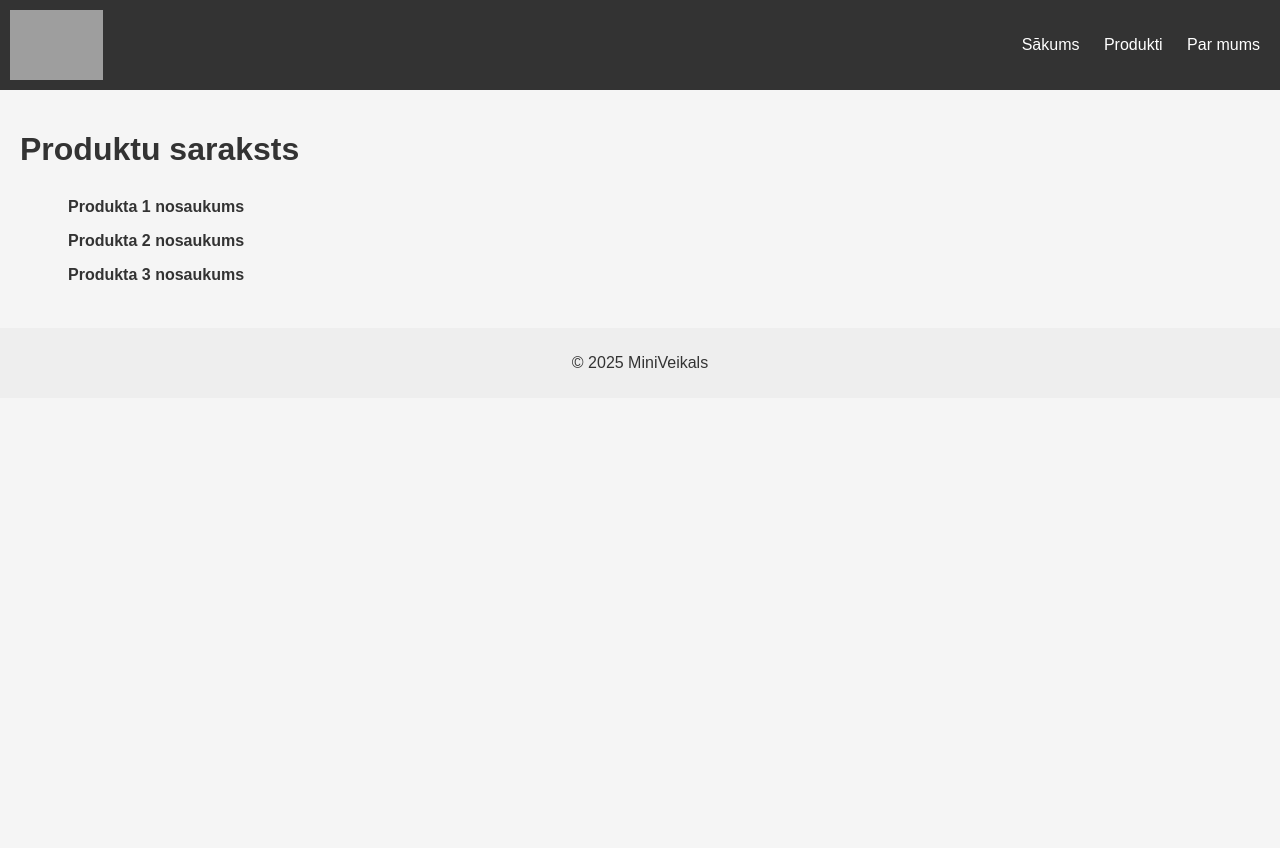
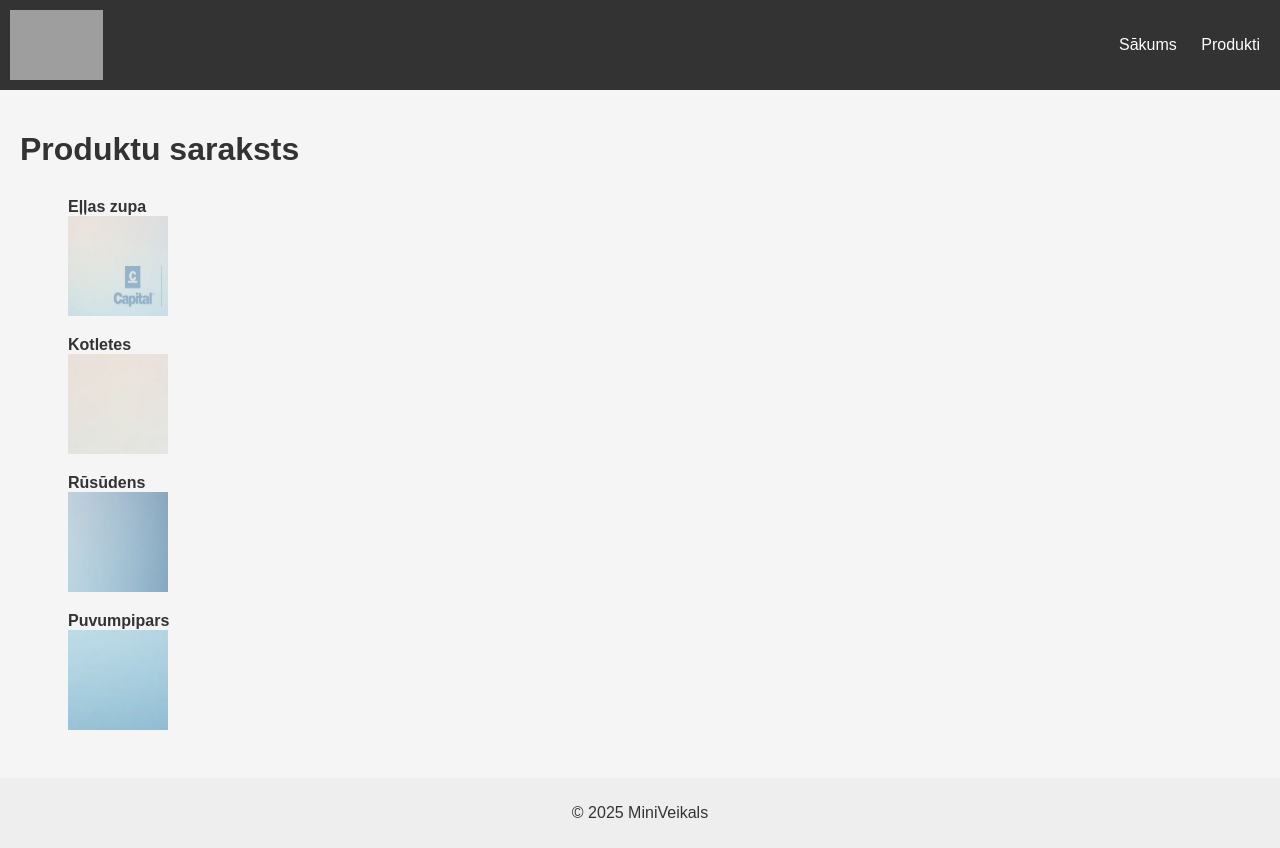
Before and after one commit to krtnt/Gus-veikals, a Flask app: page /produkti in a window 1280 px wide. Before the commit the page ends 368 px from the top, so only its background shows below. Run offline with Flask 3, Linux system fonts and the light colour scheme; data comes from the database, SQL or seed files in the repository; grey boxes are pictures that could not be loaded.

Commit message:
added dynamic products page and images

```diff
--- a/app.py
+++ b/app.py
@@ -19,11 +19,8 @@ def products():
     )
     products = cur.fetchall()
     conn.close()
+    print(products[0]['name'])
     return render_template("products.html", products=products)
-
-@app.route("/par-mums")
-def about():
-    return render_template("about.html")
 
 @app.route("/produkti/<int:product_id>")
 def products_show(product_id):
--- a/templates/about.html
+++ /dev/null
@@ -1,6 +0,0 @@
-{% extends "base.html" %}
-{% block title %}Par mums - MiniVeikals{% endblock %}
-{% block content %}
-    <h1>Par MiniVeikalu</h1>
-    <p>Mēs piedāvājam lieliskas lietas visiem!</p>
-{% endblock %}
--- a/templates/base.html
+++ b/templates/base.html
@@ -12,7 +12,6 @@
         <nav>
             <a href="/">Sākums</a>
             <a href="/produkti">Produkti</a>
-            <a href="/par-mums">Par mums</a>
         </nav>
     </header>
     <main>
--- a/templates/products.html
+++ b/templates/products.html
@@ -3,8 +3,13 @@
 {% block content %}
     <h1>Produktu saraksts</h1>
     <ul>
-        <li><a href="/produkti/1">Produkta 1 nosaukums</a></li>
-        <li><a href="/produkti/2">Produkta 2 nosaukums</a></li>
-        <li><a href="/produkti/3">Produkta 3 nosaukums</a></li>
+            {% for product in products %}
+                <li>
+                    <a href="/produkti/{{ product['id'] }}">
+                        {{ product['name'] }} <br>
+                        <img src="{{ url_for('static', filename='images/' + product['image']) }}" height="100" width="100">
+                    </a>
+                </li>
+            {% endfor %}
     </ul>
 {% endblock %}
```
Also changed, not shown: static/images/kot.JPG (added), static/images/puv.JPG (added), static/images/rus.JPG (added), static/images/zup.JPG (added), templates/products_show.html (added).
